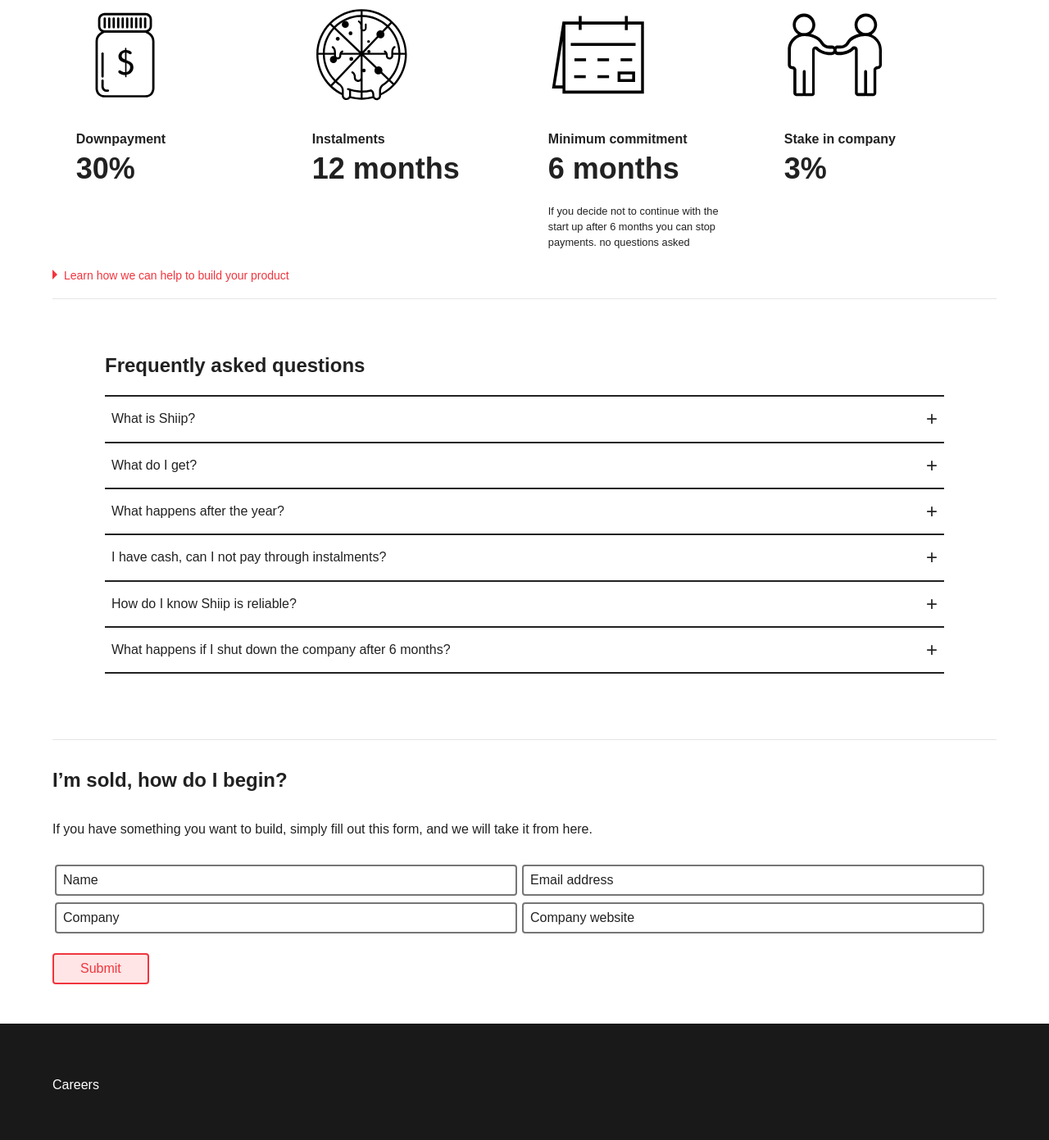
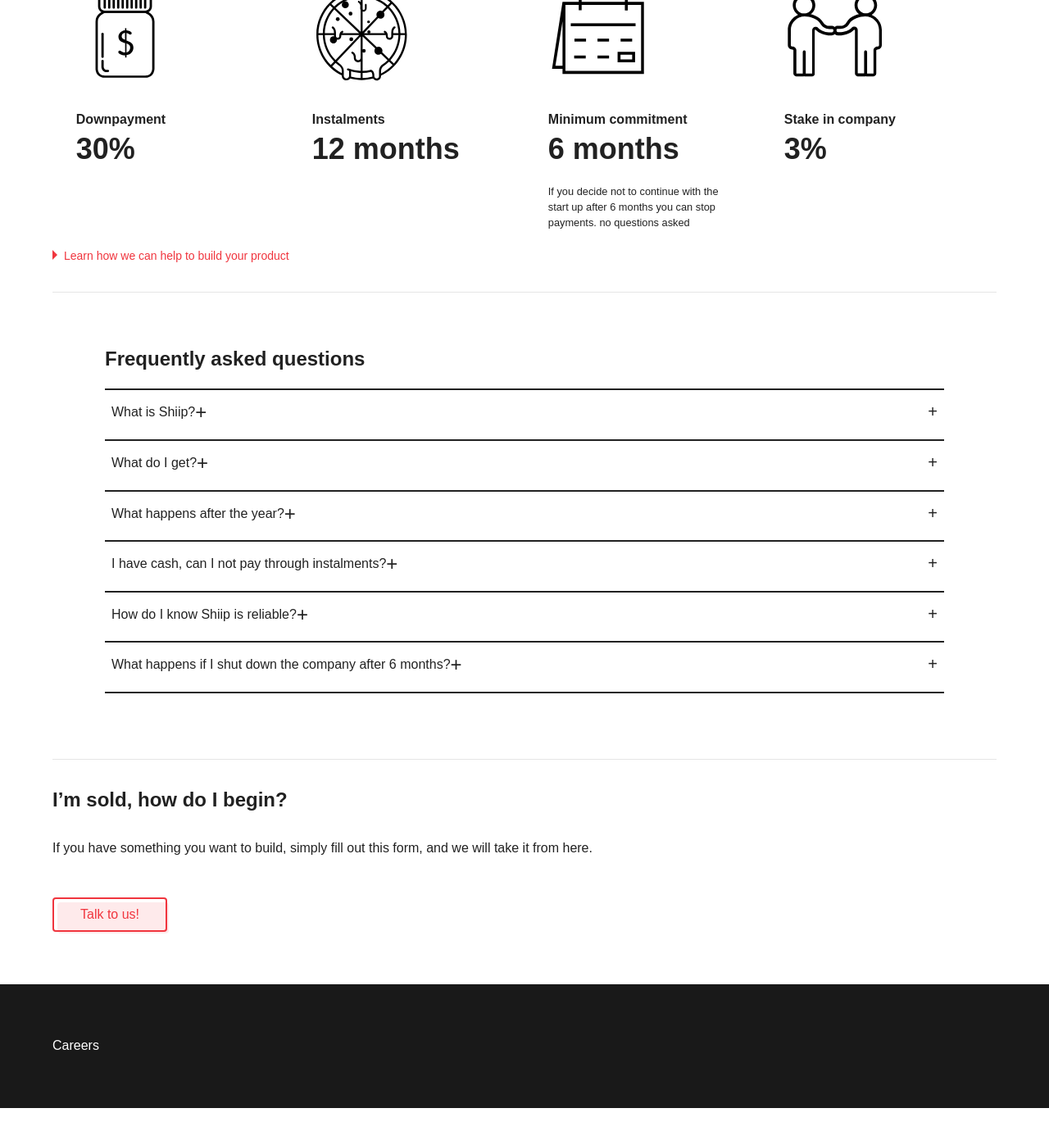
Before and after one commit to shiipio/shiip.io, a Jekyll site: the page built from index.md, in a window 1280 px wide and 1400 px high, scrolled down 1566 px. Shown: the top 1391 px of the window at 82% size. Built offline with Jekyll 4.4.1, drawn with Linux system fonts in a browser that asks for light colours; nearby versions of some CDN libraries; after the commit the page ends 2918 px from its top, so only the background shows below that.

Commit message:
Add typeform

```diff
--- a/_layouts/landing.html
+++ b/_layouts/landing.html
@@ -16,7 +16,7 @@
               <div class="bb bw1 b--black-60">
                 <h1 class="f3 f1-l mb0">Shiip provides you with a technical cofounder</h1>
                 <p class="b black-60 mv2">Not freelancers, not dev shop, CTO as a service</p>
-                <a href="#form-interest" class="link br2 ba bw1 ph4 pv2 mb2 dib mt3 mb4 red button--cta">Talk to us!</a>
+                <a href="https://shiip.typeform.com/to/PstUdA" target="_blank" class="link br2 ba bw1 ph4 pv2 mb2 dib mt3 mb4 red button--cta">Talk to us!</a>
               </div>
               <h2 class="mv3">We help founders get started on their product</h2>
               <div class="cf mb4">
@@ -27,7 +27,7 @@
             </div>
           </div>
 
-          <div class="flex flex-column flex-row-ns mw7 center pa5-l pa3">
+          <div class="flex flex-column flex-row-ns mw7 center pa5-l pt5 ph3 pb3">
             <div class="w-100 w-40-ns pr3-ns order-0 tc">
               <img src="images/talent.svg">
             </div>
@@ -58,8 +58,8 @@
             </div>
           </div>
 
-          <div class="bb b--black-10 nested-list-reset pv3">
-            <h2>How do you pay?</h2>
+          <div class="bb b--black-10 nested-list-reset pv4">
+            <h2 class="mv0">How do you pay?</h2>
             <div class="flex flex-row flex-wrap justify-around pv1">
               <dl class="dib w-50 w-20-l">
                 <img src="images/downpayment.svg" class="db pv4">
@@ -86,15 +86,16 @@
             <a href="{{site.baseurl}}/product" class="arrow-right arrow-right--red link red f6">Learn how we can help to build your product</a>
           </div>
 
-          <div class="bb b--black-10 pa5-l pa0 nested-list-reset">
+          <div class="bb b--black-10 pa5-l ph0 pv4 nested-list-reset">
             <h2 class="mt0">Frequently asked questions</h2>
             <ul class="faq bt bw1">
               {% assign items = site.faqs | sort: 'order' | reversed %}
               {% for faq in items %}
-              <li class="bb bw1 pv3 ph2">
+              <li class="bb bw1 pv3 ph2 cf">
                 <input type="checkbox" checked>
-                <p class="ma0 faq__question">{{ faq.question }}</p>
-                <p class="mb0 faq__answer">{{ faq.answer }}</p>
+                <p class="fr ma0 f4 lh-solid">+</p>
+                <p class="ma0 fl faq__question">{{ faq.question }}</p>
+                <p class="mb0 fl faq__answer">{{ faq.answer }}</p>
               </li>
               {% endfor %}
             </ul>
@@ -103,15 +104,7 @@
           <div class="form--interest pv4" id="form-interest">
             <h2 class="mt0">I’m sold, how do I begin?</h2>
             <p class="mv4">If you have something you want to build, simply fill out this form, and we will take it from here.</p>
-            <form action="" method="post" accept-charset="utf-8">
-              <div class="flex flex-column flex-row-ns flex-wrap-ns justify-around-ns">
-                <input type="text" class="ba bw1 br2 pa2 mb2" placeholder="Name" name="name">
-                <input type="email" class="ba bw1 br2 pa2 mb2" placeholder="Email address" name="email">
-                <input type="text" class="ba bw1 br2 pa2 mb2" placeholder="Company" name="company">
-                <input type="url" class="ba bw1 br2 pa2 mb2" placeholder="Company website" name="website">
-              </div>
-              <input type="submit" value="Submit" class="reset-button br2 ba bw1 ph4 pv2 mv3 red button--red">
-            </form>
+            <a href="https://shiip.typeform.com/to/PstUdA" target="_blank" class="link br2 ba bw1 ph4 pv2 mb2 dib mt3 mb4 red button--cta">Talk to us!</a>
           </div>
         </div>
 
```
